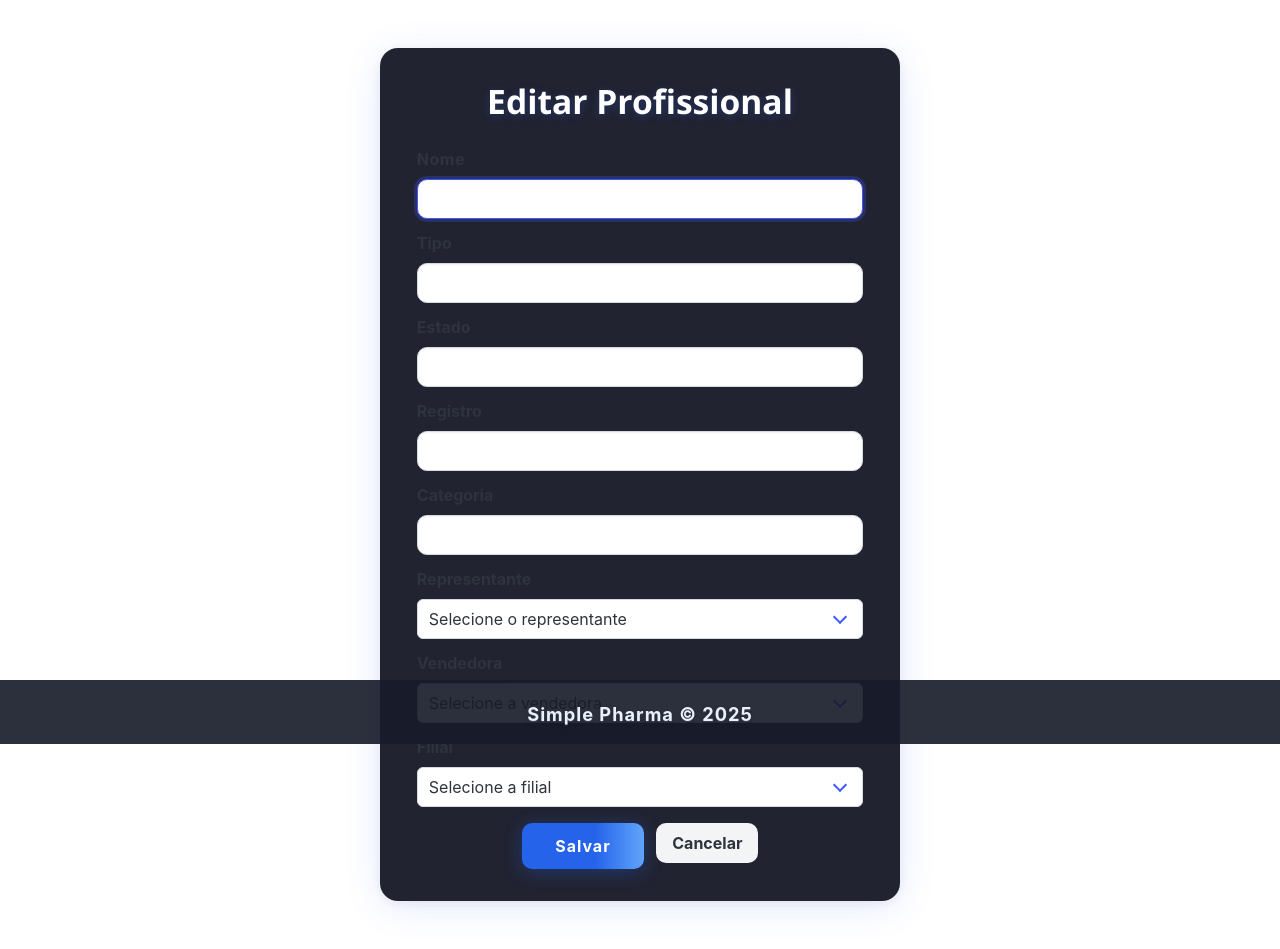
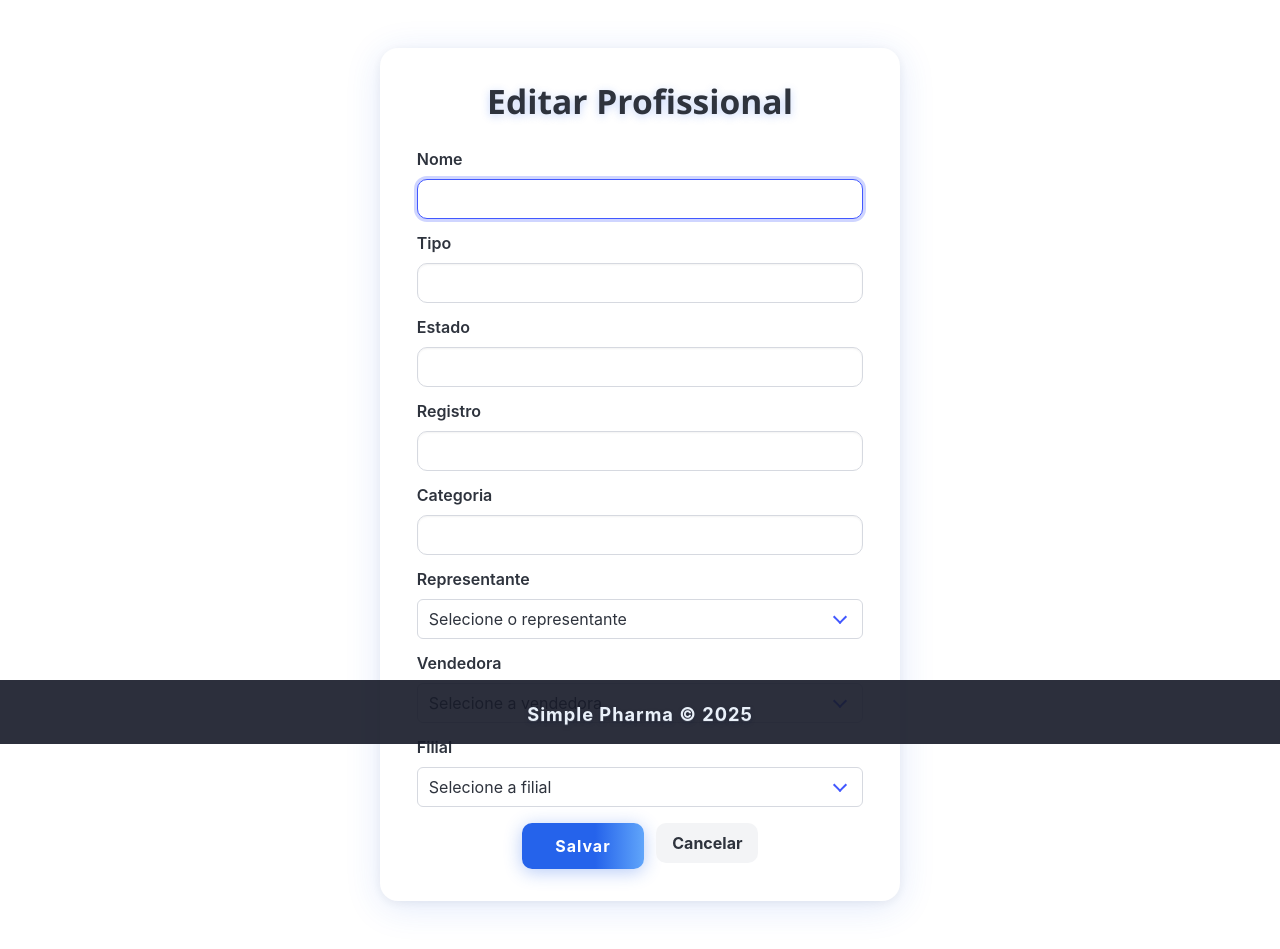
Before and after one commit to AndersonC96/painelvisitadores, a PHP site: page /app/views/profissionais/edit.php in a window 1280 px wide. Shown: the part 56-1005 px from the top of the page. Run offline with PHP 8.4, Linux system fonts and the light colour scheme; the template is opened without the code that fills it, so the values that code supplies are empty.

Commit message:
Update edit.php

```diff
--- a/app/views/profissionais/edit.php
+++ b/app/views/profissionais/edit.php
@@ -1,59 +1,52 @@
 <?php require dirname(__DIR__, 2) . '/views/shared/header.php'; ?>
 <?php require dirname(__DIR__, 2) . '/views/shared/navbar.php'; ?>
 <?php include dirname(__DIR__, 2) . '/views/shared/flash.php'; ?>
-
 <section class="section" style="min-height:85vh; display:flex; align-items:center;">
   <div class="container" style="max-width:520px; margin:auto;">
     <div class="box" style="
       border-radius: 18px;
-      background: var(--form-bg, rgba(24, 27, 41, 0.96));
       box-shadow: 0 6px 36px 0 #2563eb22, 0 2px 12px 0 #1111;
       padding: 2.2rem 2.3rem 2rem 2.3rem;
       backdrop-filter: blur(1.5px);">
       <h1 class="title has-text-centered"
           style="font-size:2.1rem; font-family:'Montserrat',Segoe UI,sans-serif;font-weight:800;
-          color:var(--form-title,#fff);margin-bottom:1.6rem;text-shadow:0 2px 8px #2563eb44;">
+          margin-bottom:1.6rem;text-shadow:0 2px 8px #2563eb44;">
         Editar Profissional
       </h1>
       <form method="POST" action="/profissionais/update" autocomplete="off">
         <input type="hidden" name="id" value="<?= $profissional['id'] ?>">
         <div class="field">
-          <label class="label" style="font-weight:700;letter-spacing:0.5px;">Nome</label>
+          <label class="label">Nome</label>
           <div class="control">
-            <input class="input" type="text" name="nome_profissional" required maxlength="100"
-                   value="<?= htmlspecialchars($profissional['nome_profissional']) ?>" autofocus>
+            <input class="input" type="text" name="nome_profissional" required maxlength="100" value="<?= htmlspecialchars($profissional['nome_profissional']) ?>" autofocus>
           </div>
         </div>
         <div class="field">
-          <label class="label" style="font-weight:700;">Tipo</label>
+          <label class="label">Tipo</label>
           <div class="control">
-            <input class="input" type="text" name="tipo" required maxlength="100"
-                   value="<?= htmlspecialchars($profissional['tipo']) ?>">
+            <input class="input" type="text" name="tipo" required maxlength="100" value="<?= htmlspecialchars($profissional['tipo']) ?>">
           </div>
         </div>
         <div class="field">
-          <label class="label" style="font-weight:700;">Estado</label>
+          <label class="label">Estado</label>
           <div class="control">
-            <input class="input" type="text" name="estado" required maxlength="2" style="text-transform:uppercase;"
-                   value="<?= htmlspecialchars($profissional['estado']) ?>">
+            <input class="input" type="text" name="estado" required maxlength="2" style="text-transform:uppercase;" value="<?= htmlspecialchars($profissional['estado']) ?>">
           </div>
         </div>
         <div class="field">
-          <label class="label" style="font-weight:700;">Registro</label>
+          <label class="label">Registro</label>
           <div class="control">
-            <input class="input" type="text" name="registro" required maxlength="30"
-                   value="<?= htmlspecialchars($profissional['registro']) ?>">
+            <input class="input" type="text" name="registro" required maxlength="30" value="<?= htmlspecialchars($profissional['registro']) ?>">
           </div>
         </div>
         <div class="field">
-          <label class="label" style="font-weight:700;">Categoria</label>
+          <label class="label">Categoria</label>
           <div class="control">
-            <input class="input" type="text" name="categoria" required maxlength="50"
-                   value="<?= htmlspecialchars($profissional['categoria']) ?>">
+            <input class="input" type="text" name="categoria" required maxlength="50" value="<?= htmlspecialchars($profissional['categoria']) ?>">
           </div>
         </div>
         <div class="field">
-          <label class="label" style="font-weight:700;">Representante</label>
+          <label class="label">Representante</label>
           <div class="control">
             <div class="select is-fullwidth">
               <select name="representante_id" required>
@@ -68,7 +61,7 @@
           </div>
         </div>
         <div class="field">
-          <label class="label" style="font-weight:700;">Vendedora</label>
+          <label class="label">Vendedora</label>
           <div class="control">
             <div class="select is-fullwidth">
               <select name="vendedora_id" required>
@@ -83,7 +76,7 @@
           </div>
         </div>
         <div class="field">
-          <label class="label" style="font-weight:700;">Filial</label>
+          <label class="label">Filial</label>
           <div class="control">
             <div class="select is-fullwidth">
               <select name="filial_id" required>
@@ -109,8 +102,7 @@
             " type="submit">Salvar</button>
           </div>
           <div class="control">
-            <a class="button is-light" style="
-              border-radius:10px;font-weight:700;" href="/profissionais">Cancelar</a>
+            <a class="button is-light" style="border-radius:10px;font-weight:700;" href="/profissionais">Cancelar</a>
           </div>
         </div>
       </form>
```
